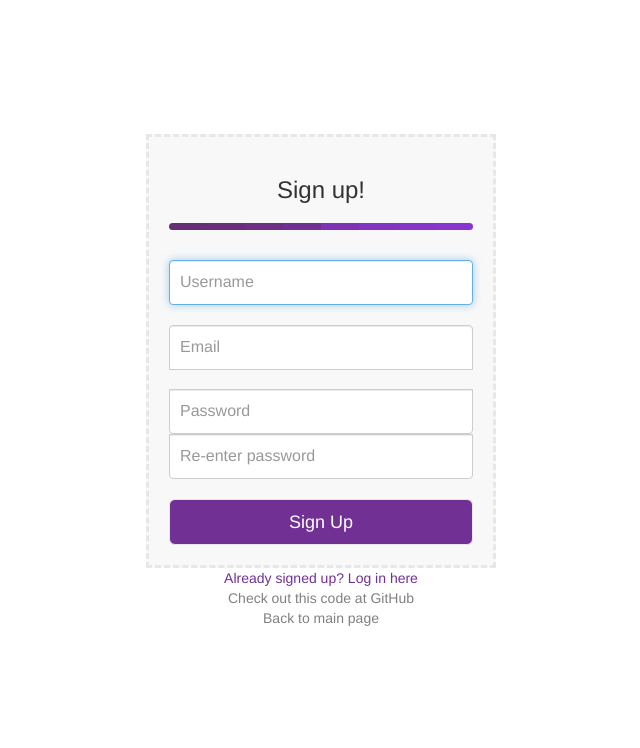
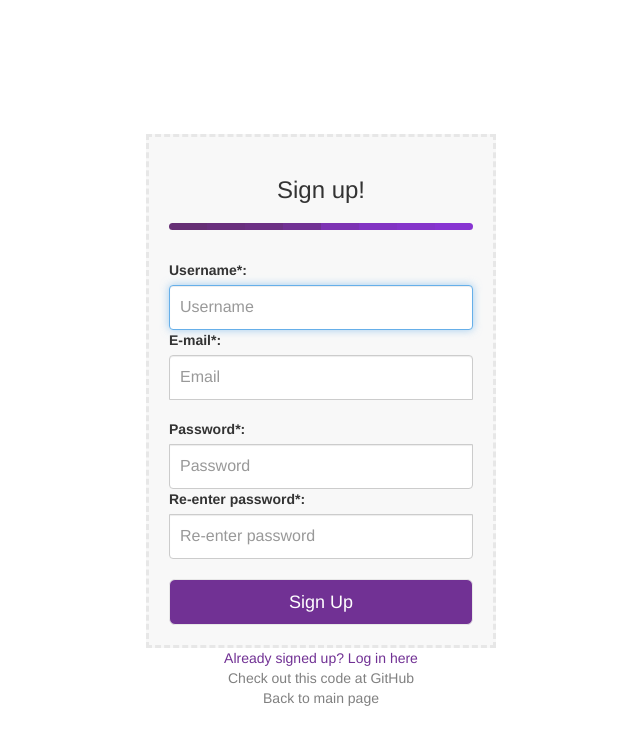
Before and after one commit to martinontcode/Membership-system, a PHP site: page /registration.php in a window 1280 px wide. Shown: the part 52-800 px from the top of the page, without its empty margins (319-959 px from the left). Run offline with PHP 8.4, Linux system fonts and the light colour scheme; some libraries are stand-ins or nearby versions.

Commit message:
Improved user experience
Added labels for users with javascript disabled.

```diff
--- a/views/registrationForm.php
+++ b/views/registrationForm.php
@@ -9,10 +9,13 @@ include_once 'header.php';
         <form  action="registration.php" name="registrationform" class="form-registration" method="post">
             <h3 class="cnt">Sign up!</h3>
             <hr class="colorgraph">
-
-            <input type="text" name="username" id="username" placeholder="Username" class="input form-control" autocomplete="off" required autofocus><br>
+            <label for="username">Username<span class="red">*</span>:</label>
+            <input type="text" name="username" id="username" placeholder="Username" class="input form-control" autocomplete="off" required autofocus>
+            <label for="email">E-mail<span class="red">*</span>:</label>
             <input type="email" name="email" id="email" placeholder="Email" class="input form-control" autocomplete="off" required><br>
+            <label for="password">Password<span class="red">*</span>:</label>
             <input type="password" name="password" id="password" placeholder="Password" class="input form-control" autocomplete="off" required>
+            <label for="password2">Re-enter password<span class="red">*</span>:</label>
             <input type="password" name="password2" id="password2" placeholder="Re-enter password" class="input form-control" autocomplete="off" required><br>
 
             <!-- If there is an error it will be shown. -->
```
